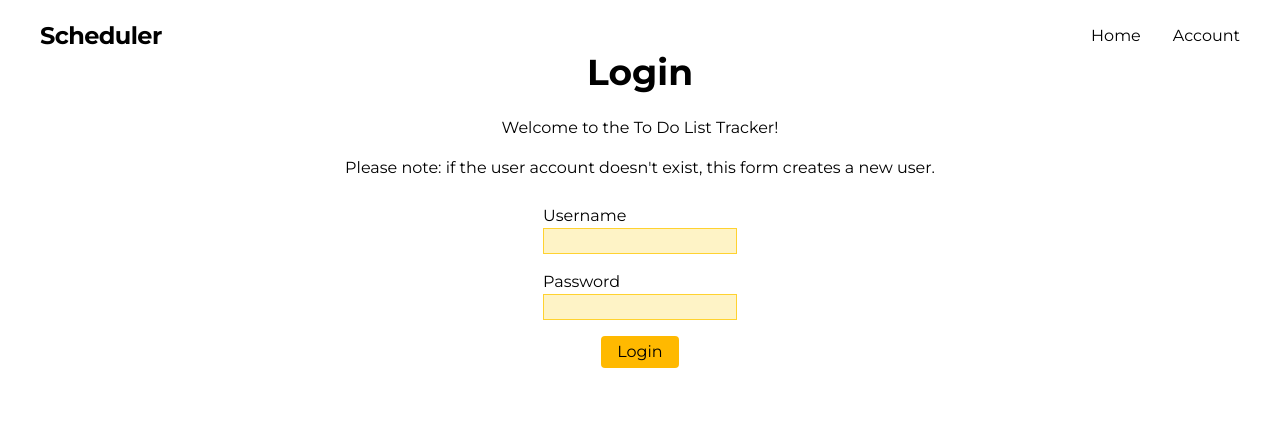
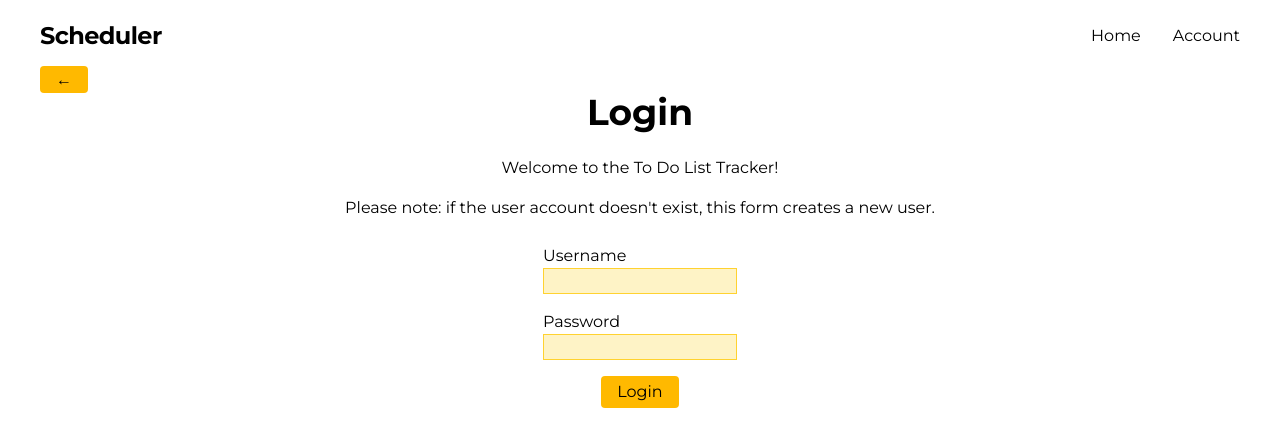
Before and after one commit to ahpaik/scheduler, a React (Vite) app in the folder scheduler/: page /manager_home in a window 1280 px wide. Shown: the top 446 px of the page. Built offline with nearby package versions, Linux system fonts and the light colour scheme.

Commit message:
Added back button to nav bars

```diff
--- a/scheduler/src/client/manager/ManagerNavbar.jsx
+++ b/scheduler/src/client/manager/ManagerNavbar.jsx
@@ -1,16 +1,30 @@
-import { Link } from 'react-router-dom';
+import { Link, useNavigate, useLocation } from 'react-router-dom';
 
 const ManagerNavbar = () => {
+    const location = useLocation();
+    const navigate = useNavigate();
+
+    const showBack = location.pathname !== '/worker_home';
+
     return (
-        <nav className="navbar w-full mt-5 flex items-center justify-between px-10">
+        <nav className="navbar w-full mt-5 flex flex-col gap-y-2 px-10">
+            <div className="flex items-center justify-between w-full mb-2">
                 <Link to="/manager_home" className="text-2xl font-bold tracking-tight hover:text-gray-600">
                     Scheduler
                 </Link>
-
                 <ul className="nav-links flex items-center list-none gap-x-8">
                     <li><Link to="/manager_home">Home</Link></li>
                     <li><Link to="/account">Account</Link></li>
                 </ul>
+            </div>
+
+            <div className="flex flex-start">
+                {showBack && (
+                    <button onClick={() => navigate(-1)} className="back-button">
+                        <span className="font-bold cursor-pointer bg-amber-400 hover:bg-amber-500 text-black py-1 px-4 rounded mt-4">&larr;</span>
+                    </button>
+                )}
+            </div>
         </nav>
     );
 };
--- a/scheduler/src/client/worker/WorkerNavbar.jsx
+++ b/scheduler/src/client/worker/WorkerNavbar.jsx
@@ -1,16 +1,30 @@
-import { Link } from 'react-router-dom';
+import { Link, useNavigate, useLocation } from 'react-router-dom';
 
 const WorkerNavbar = () => {
+    const location = useLocation();
+    const navigate = useNavigate();
+
+    const showBack = location.pathname !== '/worker_home';
+
     return (
-        <nav className="navbar w-full mt-5 flex items-center justify-between px-10">
+        <nav className="navbar w-full mt-5 flex flex-col gap-y-2 px-10">
+            <div className="flex items-center justify-between w-full mb-2">
                 <Link to="/worker_home" className="text-2xl font-bold tracking-tight hover:text-gray-600">
                     Scheduler
                 </Link>
-
                 <ul className="nav-links flex items-center list-none gap-x-8">
                     <li><Link to="/worker_home">Home</Link></li>
                     <li><Link to="/account">Account</Link></li>
                 </ul>
+            </div>
+
+            <div className="flex flex-start">
+                {showBack && (
+                    <button onClick={() => navigate(-1)} className="back-button">
+                        <span className="font-bold cursor-pointer bg-amber-400 hover:bg-amber-500 text-black py-1 px-4 rounded mt-4">&larr;</span>
+                    </button>
+                )}
+            </div>
         </nav>
     );
 };
```
Lines whose indentation alone changed are shown as unchanged.
